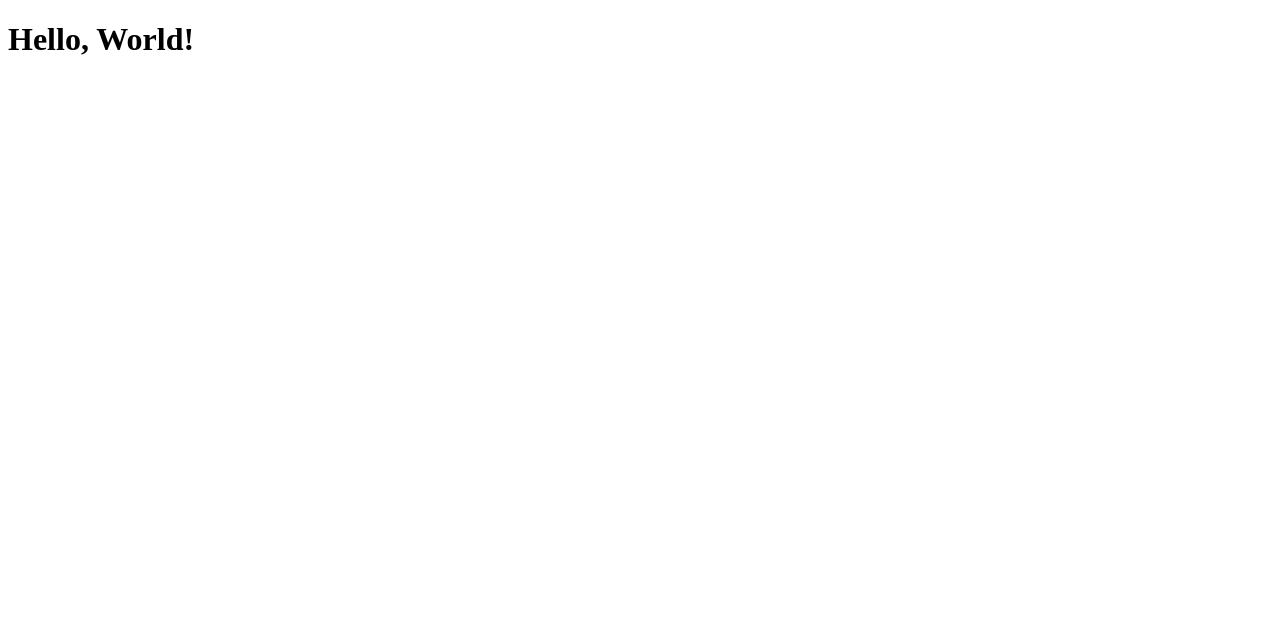
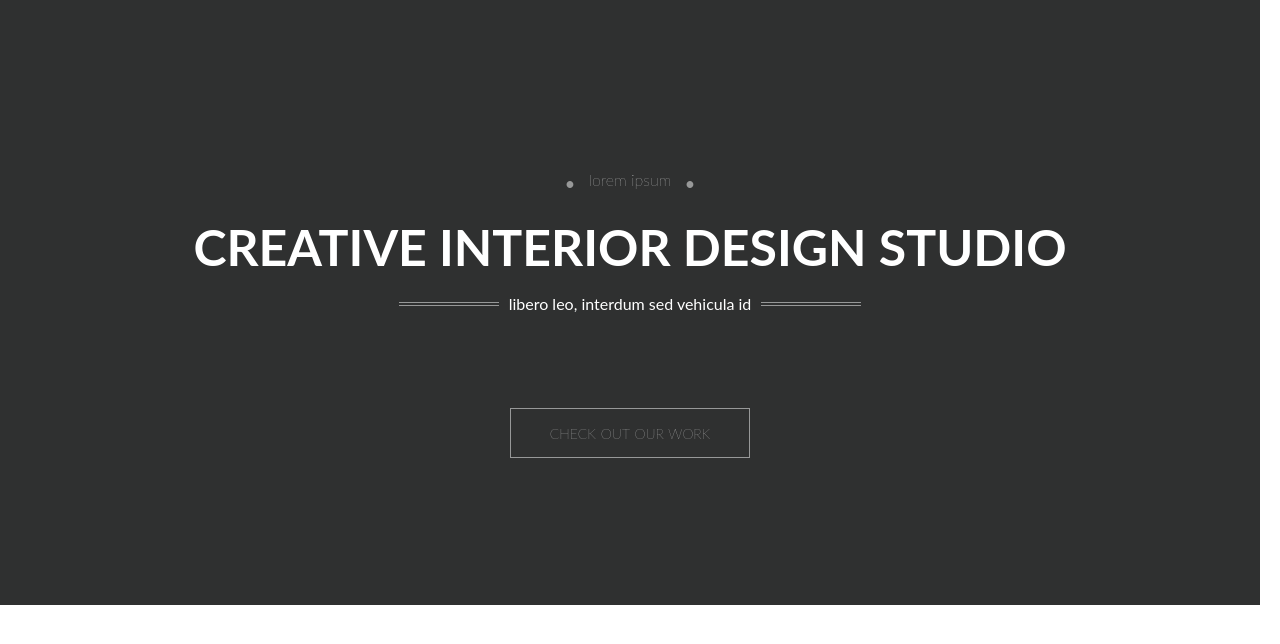
Before and after one commit to Kefir103/wds_pixelperfect, a React app: page / in a window 1280 px wide. Shown: the top 644 px of the page. Built offline with nearby package versions, Linux system fonts and the light colour scheme.

Commit message:
Added Banner

```diff
--- a/public/styles.css
+++ b/public/styles.css
@@ -0,0 +1,56 @@
+.banner {
+  display: flex;
+  flex-direction: column;
+  align-items: center;
+  justify-content: center;
+  height: 605px;
+  background-color: #2f3030;
+  color: white; }
+  .banner .banner-text {
+    text-align: center; }
+    .banner .banner-text > p {
+      margin: 17px 0;
+      font-size: 16px; }
+    .banner .banner-text h1 {
+      font-size: 50px;
+      margin: 15px 0; }
+    .banner .banner-text .banner-text-dots {
+      font-weight: 200; }
+      .banner .banner-text .banner-text-dots:after, .banner .banner-text .banner-text-dots:before {
+        vertical-align: middle;
+        content: '\2022';
+        font-size: 30px;
+        margin: 0 10px;
+        color: #979898; }
+  .banner .banner-text-lines {
+    vertical-align: middle; }
+  .banner .svg-lines {
+    width: 100px;
+    margin: 0 10px;
+    padding: 4px 0;
+    height: 4px; }
+  .banner .banner-href-wrapper {
+    margin-top: 78px; }
+    .banner .banner-href-wrapper .btn-checkout-work {
+      height: 50px;
+      width: 240px;
+      border: 1px solid #979898;
+      color: white;
+      background: transparent;
+      word-spacing: 1px;
+      font: 100 14px Lato;
+      font-stretch: expanded;
+      text-decoration: none; }
+      .banner .banner-href-wrapper .btn-checkout-work:hover, .banner .banner-href-wrapper .btn-checkout-work:active, .banner .banner-href-wrapper .btn-checkout-work:visited, .banner .banner-href-wrapper .btn-checkout-work:focus {
+        color: white; }
+
+body {
+  width: 1260px;
+  margin: 0;
+  padding: 0; }
+
+#root {
+  width: 1260px;
+  margin: 0;
+  padding: 0;
+  font-family: Lato, 'Open Sans'; }
--- a/src/client/App.js
+++ b/src/client/App.js
@@ -1,9 +1,12 @@
 import React from 'react';
+import { Route, Router } from 'react-router';
+import { HomePage } from './homepage/HomePage';
+import { BrowserRouter } from 'react-router-dom';
 
 export const App = () => {
     return (
-        <div>
-            <h1>Hello, World!</h1>
-        </div>
+        <BrowserRouter>
+            <Route exact path={'/'} component={HomePage} />
+        </BrowserRouter>
     );
 };
--- /dev/null
+++ b/src/client/homepage/Banner.js
@@ -0,0 +1,28 @@
+import React from 'react';
+
+export const Banner = () => {
+    return (
+        <div className={'banner'}>
+            <div className={'banner-text'}>
+                <p className={'banner-text-dots'}>lorem ipsum</p>
+                <h1>CREATIVE INTERIOR DESIGN STUDIO</h1>
+                <p className={'banner-text-lines'}>
+                    <svg className={'svg-lines'}>
+                        <line y1={0} y2={0} x1={0} x2={100} strokeWidth={'1px'} stroke={'white'}/>
+                        <line y1={4} y2={4} x1={0} x2={100} strokeWidth={'1px'} stroke={'white'}/>
+                    </svg>
+                    libero leo, interdum sed vehicula id
+                    <svg className={'svg-lines'}>
+                        <line y1={0} y2={0} x1={0} x2={100} strokeWidth={'1px'} stroke={'white'}/>
+                        <line y1={4} y2={4} x1={0} x2={100} strokeWidth={'1px'} stroke={'white'}/>
+                    </svg>
+                </p>
+            </div>
+            <div className={'banner-href-wrapper'}>
+                <a href={'#'}>
+                    <button className={'btn-checkout-work'}>CHECK OUT OUR WORK</button>
+                </a>
+            </div>
+        </div>
+    );
+};
--- /dev/null
+++ b/src/client/homepage/HomePage.js
@@ -0,0 +1,10 @@
+import React from 'react';
+import { Banner } from './Banner';
+
+export const HomePage = () => {
+    return (
+        <div className={'homepage'}>
+            <Banner />
+        </div>
+    );
+};
--- /dev/null
+++ b/src/client/styles/homepage/_banner.scss
@@ -0,0 +1,69 @@
+.banner {
+    display: flex;
+    flex-direction: column;
+    align-items: center;
+    justify-content: center;
+    height: 605px;
+    background-color: #2f3030;
+    color: white;
+
+    .banner-text {
+        text-align: center;
+
+        & > p {
+            margin: 17px 0;
+            font-size: 16px;
+        }
+
+        h1 {
+            font-size: 50px;
+            margin: 15px 0;
+        }
+
+        .banner-text-dots {
+            font-weight: 200;
+            &:after,
+            &:before {
+                vertical-align: middle;
+                content: '\2022';
+                font-size: 30px;
+                margin: 0 10px;
+                color: #979898;
+            }
+        }
+    }
+
+    .banner-text-lines {
+        vertical-align: middle;
+    }
+
+    .svg-lines {
+        width: 100px;
+        margin: 0 10px;
+        padding: 4px 0;
+        height: 4px;
+    }
+
+    .banner-href-wrapper {
+        margin-top: 78px;
+        .btn-checkout-work {
+            height: 50px;
+            width: 240px;
+            border: 1px solid #979898;
+            color: white;
+            background: transparent;
+            word-spacing: 1px;
+            font: 100 14px Lato;
+            font-stretch: expanded;
+            text-decoration: none;
+
+            &:hover,
+            &:active,
+            &:visited,
+            &:focus {
+                color: white;
+            }
+        }
+    }
+
+}
--- a/src/client/styles/styles.scss
+++ b/src/client/styles/styles.scss
@@ -0,0 +1,14 @@
+@import './homepage/banner';
+
+body {
+    width: 1260px;
+    margin: 0;
+    padding: 0;
+}
+
+#root {
+    width: 1260px;
+    margin: 0;
+    padding: 0;
+    font-family: Lato, 'Open Sans';
+}
```
